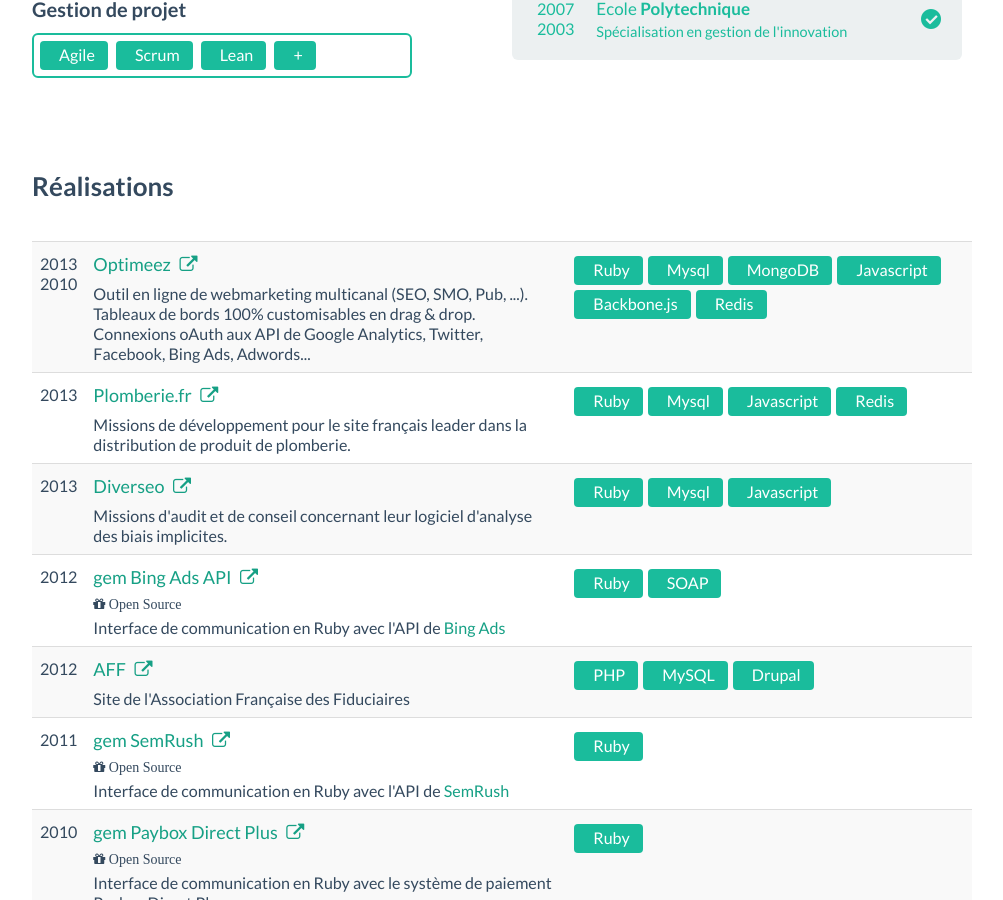
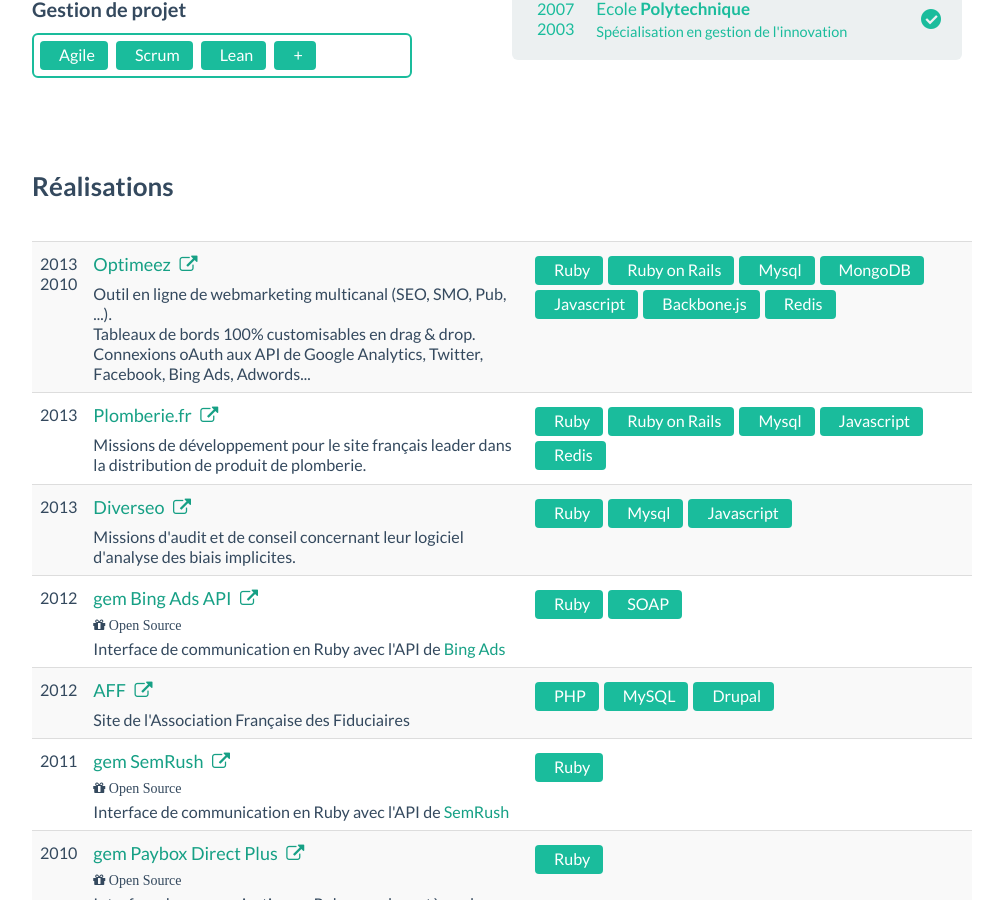
Before and after one commit to arambert/arambert.github.io, a Jekyll site: the page built from index.html, in a window 1280 px wide and 900 px high, scrolled down 1228 px. Shown: the whole window, without its empty margins (138-1141 px from the left). Built offline with Jekyll 4.4.1, drawn with Linux system fonts in a browser that asks for light colours.

Commit message:
ruby on rails

```diff
--- a/_includes/realisations.html
+++ b/_includes/realisations.html
@@ -12,7 +12,7 @@
           Tableaux de bords 100% customisables en drag & drop.<br/>
           Connexions oAuth aux API de Google Analytics, Twitter, Facebook, Bing Ads, Adwords...
         </td>
-        <td><div class='tagsinput'><span class='tag'>Ruby</span><span class='tag'>Mysql</span><span class='tag'>MongoDB</span><span class='tag'>Javascript</span><span class='tag'>Backbone.js</span><span class='tag'>Redis</span></div></td>
+        <td><div class='tagsinput'><span class='tag'>Ruby</span><span class='tag'>Ruby on Rails</span><span class='tag'>Mysql</span><span class='tag'>MongoDB</span><span class='tag'>Javascript</span><span class='tag'>Backbone.js</span><span class='tag'>Redis</span></div></td>
       </tr>
       <tr>
         <td>2013</td>
@@ -20,7 +20,7 @@
           <h4><a href='http://www.plomberie.fr'>Plomberie.fr <i class='icon-external-link'></i></a></h4>
           Missions de développement pour le site français leader dans la distribution de produit de plomberie.
         </td>
-        <td><div class='tagsinput'><span class='tag'>Ruby</span><span class='tag'>Mysql</span><span class='tag'>Javascript</span><span class='tag'>Redis</span></div></td>
+        <td><div class='tagsinput'><span class='tag'>Ruby</span><span class='tag'>Ruby on Rails</span><span class='tag'>Mysql</span><span class='tag'>Javascript</span><span class='tag'>Redis</span></div></td>
       </tr>
       <tr>
         <td>2013</td>
```
